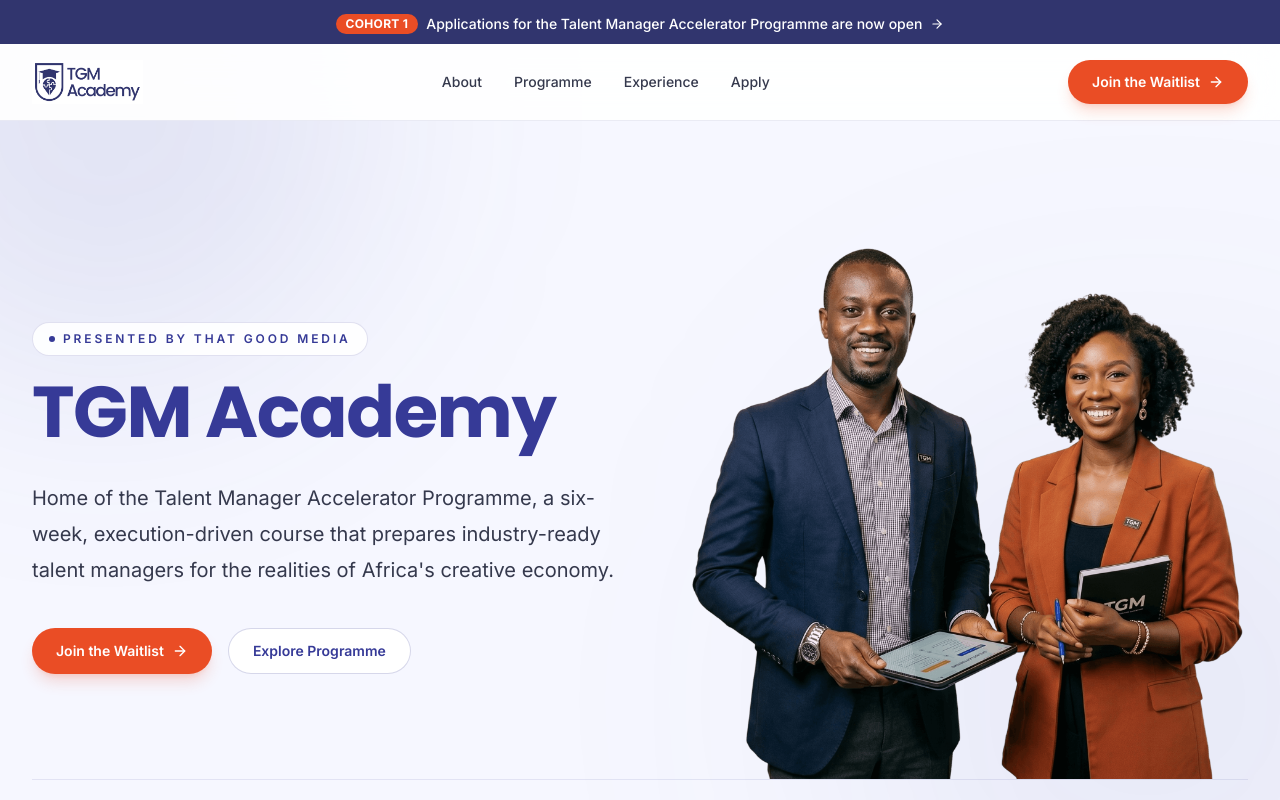
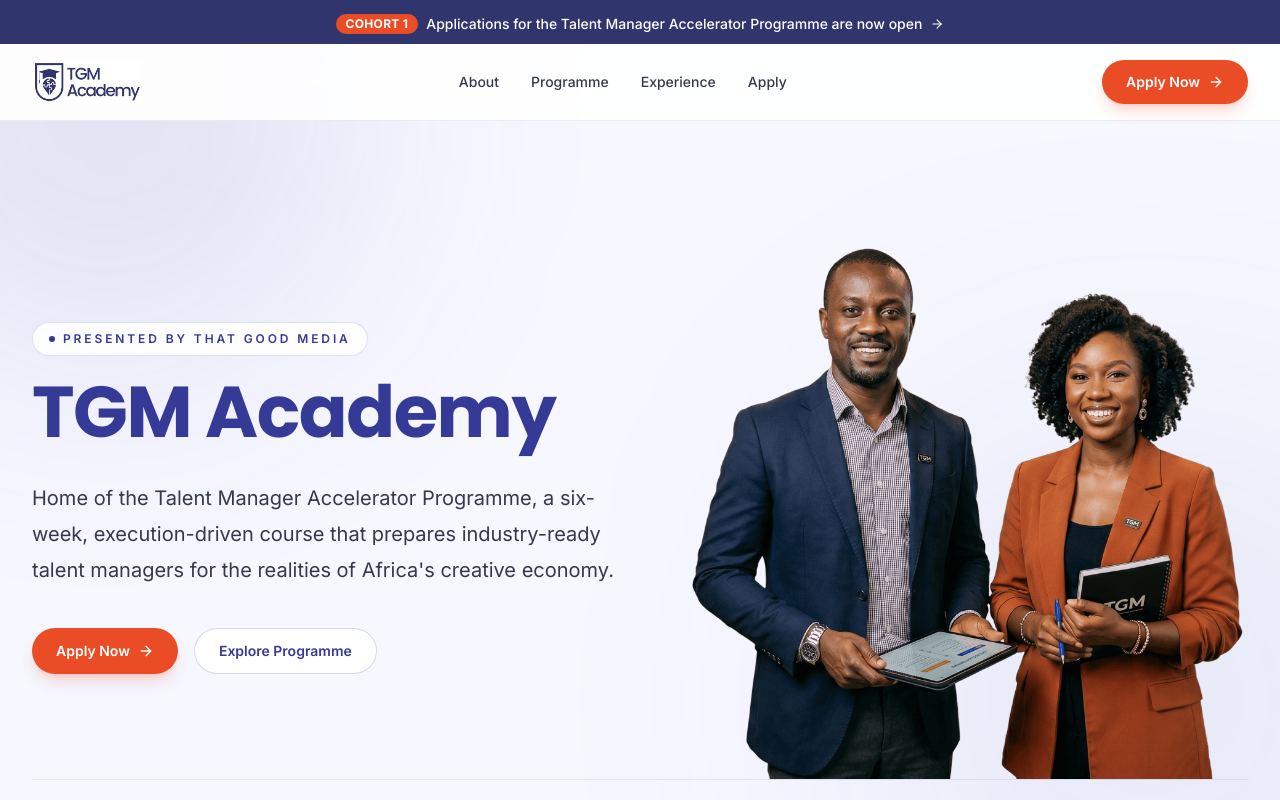
Before and after one commit to DebbyIfy/tgm-creative, a React (Vite) app: page / in a window 1280 px wide. Shown: the top 800 px of the page. Built offline with nearby package versions, Linux system fonts and the light colour scheme.

Commit message:
Update CTA button to Apply Now with new Google Form link

```diff
--- a/src/TgmAcademyWebsite.jsx
+++ b/src/TgmAcademyWebsite.jsx
@@ -77,10 +77,10 @@ function SectionLabel({ children }) {
   );
 }
 
-function PrimaryButton({ children = "Join the Waitlist" }) {
+function PrimaryButton({ children = "Apply Now" }) {
   return (
     <a
-      href="https://forms.cloud.microsoft/r/Yi3LZcWENZ"
+      href="https://forms.gle/AT3xGgg1oJeG3peu5"
       target="_blank"
       rel="noreferrer"
       className="group inline-flex items-center justify-center gap-2 rounded-full bg-[#EA4D25] px-6 py-3 text-sm font-semibold text-white shadow-lg shadow-[#EA4D25]/20 transition hover:bg-[#cf3f1d]"
```
